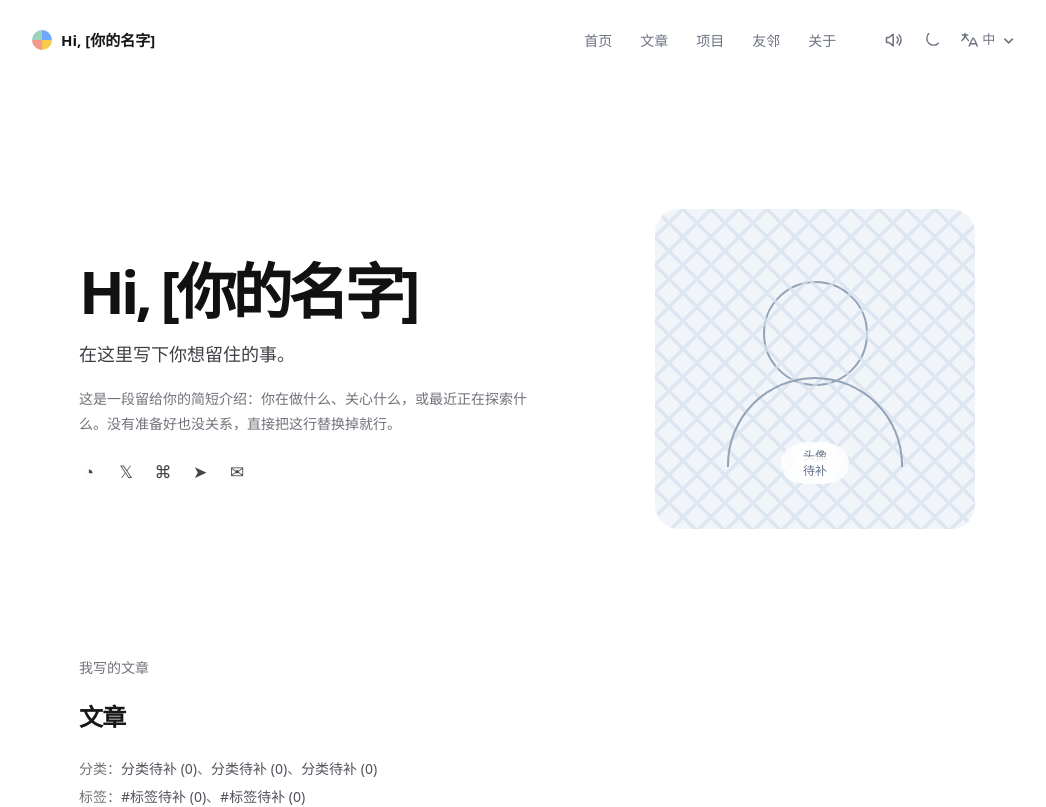
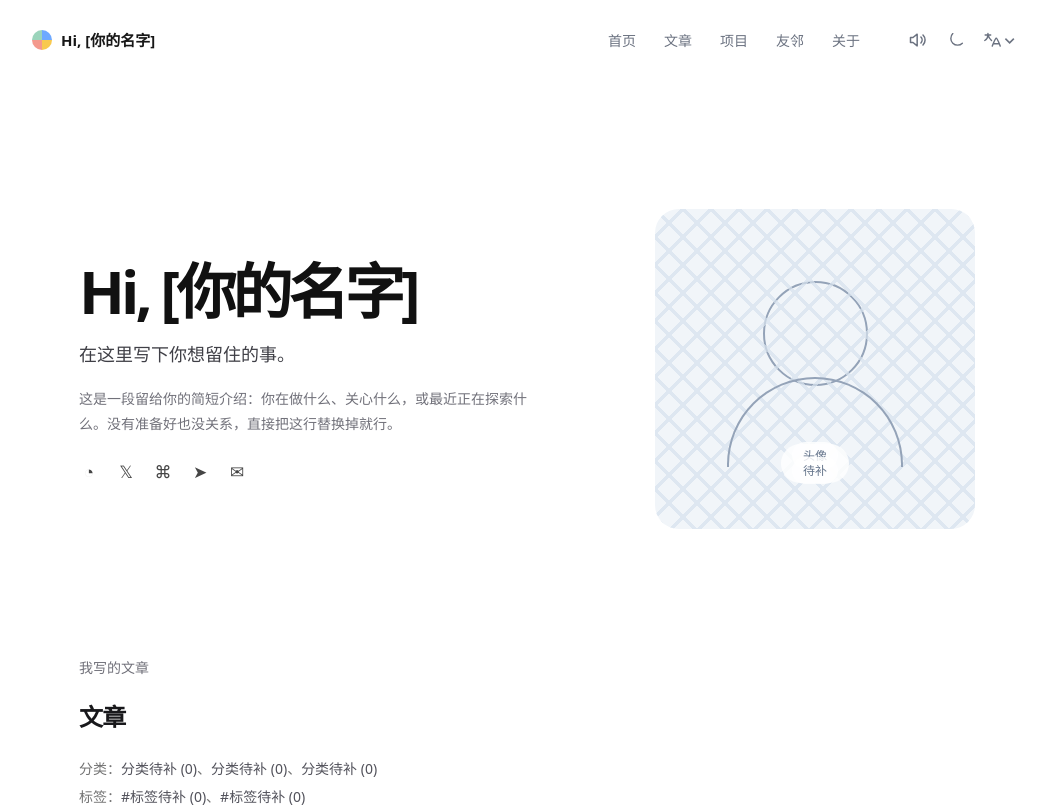
Before and after one commit to Jmmt-mingrui/Jmmt-mingrui.github.io, a Next.js app: page / in a window 1280 px wide. Shown: the top 807 px of the page, without its empty margins (113-1159 px from the left). Built offline with nearby package versions, Linux system fonts and the light colour scheme.

Commit message:
Simplify language toggle

```diff
--- a/app/components/site-shell.tsx
+++ b/app/components/site-shell.tsx
@@ -89,7 +89,6 @@ function SiteChrome({ children }: { children: ReactNode }) {
           <div className="language-control">
             <button className="language-button" type="button" id="langToggle" aria-haspopup="true" aria-expanded={languageMenuOpen} aria-label={t.switchLanguage} onClick={() => { playTap(); setLanguageMenuOpen((open) => !open); }}>
               <LanguageIcon />
-              <span className="language-code">{language === "zh" ? "中" : "EN"}</span>
               <span className={`language-chevron ${languageMenuOpen ? "is-open" : ""}`} aria-hidden="true">⌄</span>
             </button>
             {languageMenuOpen ? <div className="language-menu" role="menu" aria-label={t.switchLanguage}>
--- a/app/globals.css
+++ b/app/globals.css
@@ -70,8 +70,8 @@ body { transition: background-color .42s ease, color .32s ease; }
 .icon-button svg { width: 20px; height: 20px; fill: none; stroke: currentColor; stroke-width: 1.8; stroke-linecap: round; stroke-linejoin: round; }
 .sound-button svg { transition: transform .23s cubic-bezier(.2,.8,.2,1); }.sound-button:hover svg { transform: rotate(-5deg) scale(1.08); }
 .theme-button svg { width: 19px; height: 19px; fill: none; stroke: currentColor; stroke-width: 1.75; stroke-linecap: round; stroke-linejoin: round; transition: transform .36s cubic-bezier(.2,.8,.2,1); }.theme-button:hover svg { transform: rotate(20deg); }
-.language-control { position: relative; }.language-button { gap: 4px; width: auto; min-width: 58px; padding: 0 7px; font-weight: 560; font-size: 13px; }
-.language-button svg { width: 19px; height: 19px; fill: none; stroke: currentColor; stroke-width: 1.8; stroke-linecap: round; stroke-linejoin: round; }.language-code { min-width: 16px; text-align: left; }.language-chevron { display: inline-block; margin-top: -4px; font-size: 16px; transition: transform .2s ease; }.language-chevron.is-open { transform: rotate(180deg); }
+.language-control { position: relative; }.language-button { gap: 2px; width: auto; min-width: 46px; padding: 0 6px; font-weight: 560; font-size: 13px; }
+.language-button svg { width: 19px; height: 19px; fill: none; stroke: currentColor; stroke-width: 1.8; stroke-linecap: round; stroke-linejoin: round; }.language-chevron { display: inline-block; margin-top: -4px; font-size: 16px; transition: transform .2s ease; }.language-chevron.is-open { transform: rotate(180deg); }
 .language-menu { position: absolute; top: calc(100% + 6px); right: 0; display: grid; width: 110px; overflow: hidden; padding: 4px; border: 1px solid #e5e7eb; border-radius: 9px; background: #fff; box-shadow: 0 12px 28px rgba(15,23,42,.12); }
 .language-menu button { width: 100%; padding: 8px 10px; border: 0; border-radius: 6px; color: #52525b; background: transparent; cursor: pointer; font: inherit; font-size: 13px; text-align: left; }.language-menu button:hover { color: #18181b; background: #fafafa; }.language-menu button.is-active { color: #18181b; background: #f4f4f5; font-weight: 630; }
 
@@ -86,4 +86,4 @@ html[data-theme="night"] .inner-hero, html[data-theme="night"] .placeholder-list
 html[data-theme="night"] .project-placeholder, html[data-theme="night"] .rss-note, html[data-theme="night"] .project-template { color: #e4e4e7; border-color: #35363c; background: #202126; }
 
 ::view-transition-old(root), ::view-transition-new(root) { animation-duration: .38s; animation-timing-function: cubic-bezier(.2,.8,.2,1); }
-@media (max-width: 700px) { .header-tools { gap: 2px; margin-left: auto; }.language-button { min-width: 54px; }.language-menu { right: 0; } }
+@media (max-width: 700px) { .header-tools { gap: 2px; margin-left: auto; }.language-button { min-width: 46px; }.language-menu { right: 0; } }
```
